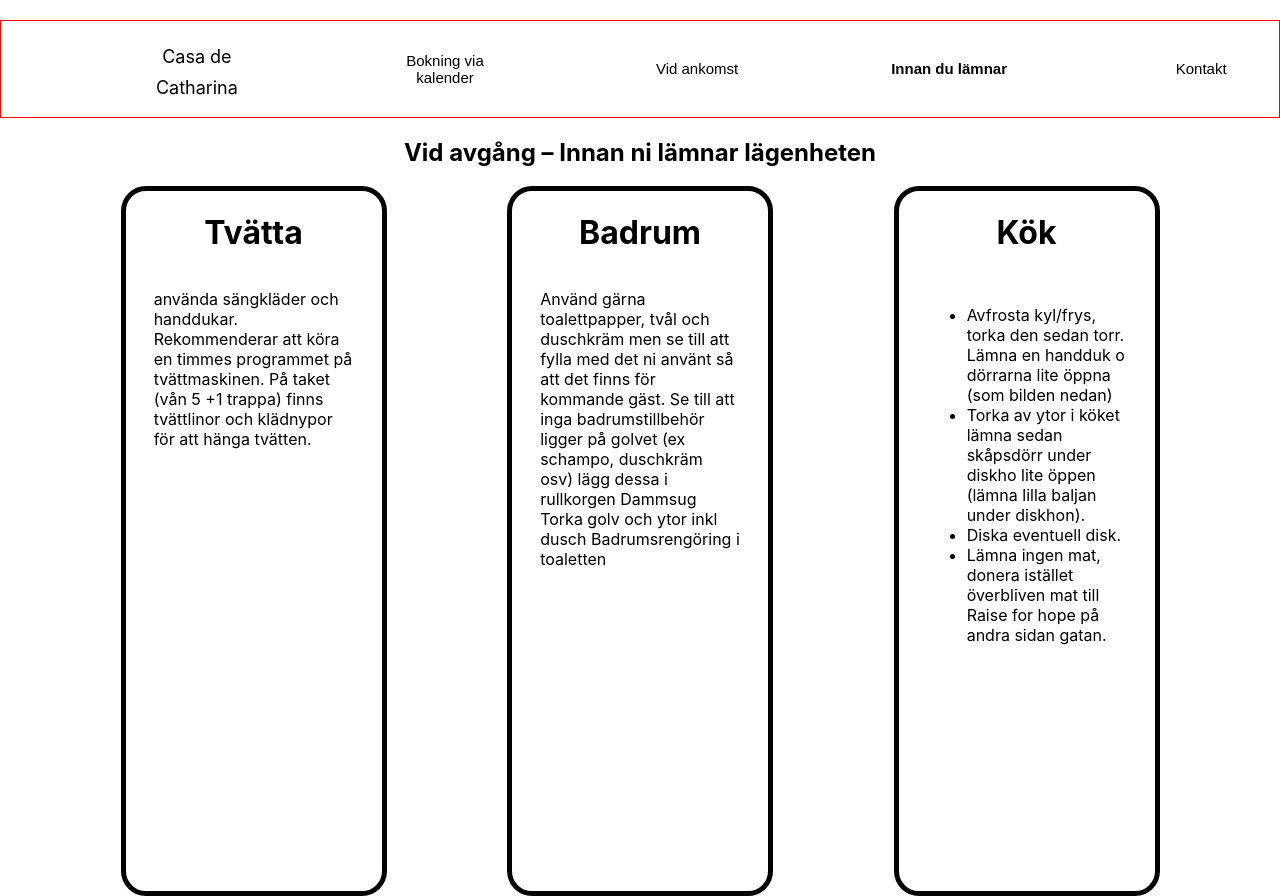
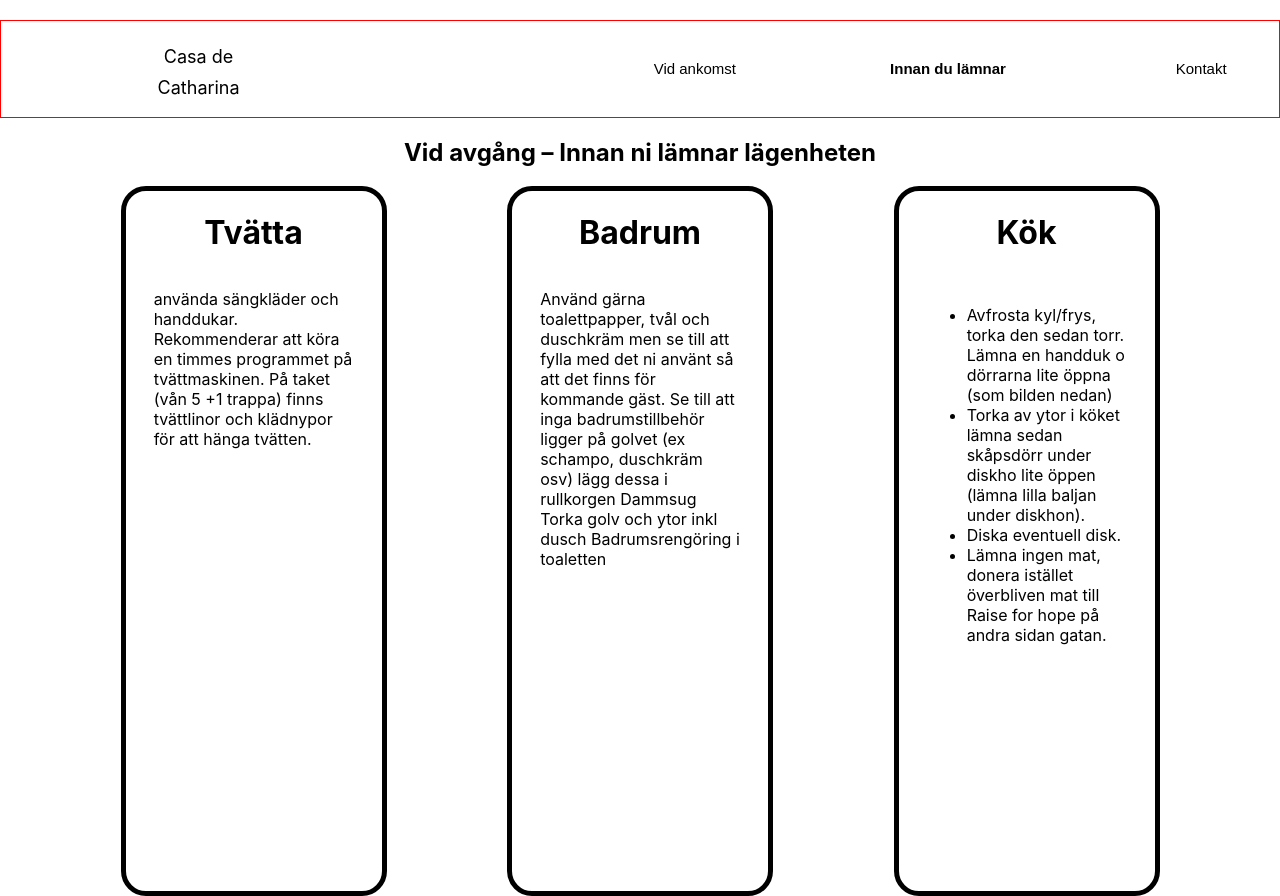
Before and after one commit to nordstromkristofer/torrevieja, a React (Create React App) app: page /b4leave in a window 1280 px wide. Built offline with nearby package versions, Linux system fonts and the light colour scheme.

Commit message:
tagit bort kalender

```diff
--- a/src/App.tsx
+++ b/src/App.tsx
@@ -1,6 +1,5 @@
 import React from 'react';
 import { BrowserRouter as Router, Route, Routes } from "react-router-dom";
-import Calendar from "./calendar/Calendar"
 import Todo from './header/headerlinx/todo';
 import B4leave from './header/headerlinx/b4leave';
 import Contact from './header/headerlinx/contact';
@@ -13,7 +12,6 @@ function App() {
     <Router>
       <Routes>
         <Route path="/" element={<Home />} />
-        <Route path="/calendar" element={<Calendar />} />
         <Route path="/todo" element={<Todo />} />
         <Route path="/b4leave" element={<B4leave />} />
         <Route path="/contact" element={<Contact />} />
--- a/src/header/header.tsx
+++ b/src/header/header.tsx
@@ -11,9 +11,6 @@ function Header() {
       <div className="Home-header">
         <div className='logocontainer'>
           <NavLink to="/" className="nav-link1">Casa de Catharina</NavLink>
-        </div>
-        <div className='calendarlink'>
-          <NavLink to="/calendar" className="nav-link">Bokning via kalender</NavLink>
         </div>
         <div className='todo'>
           <NavLink to="/todo" className="nav-link">Vid ankomst</NavLink>
```
